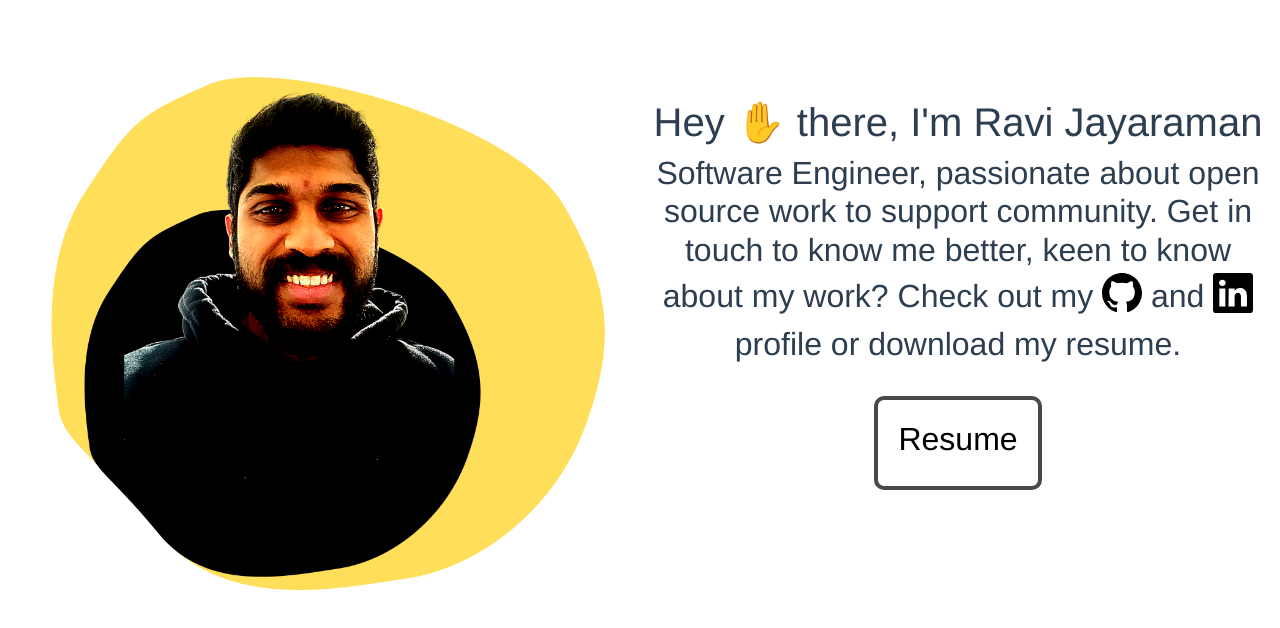
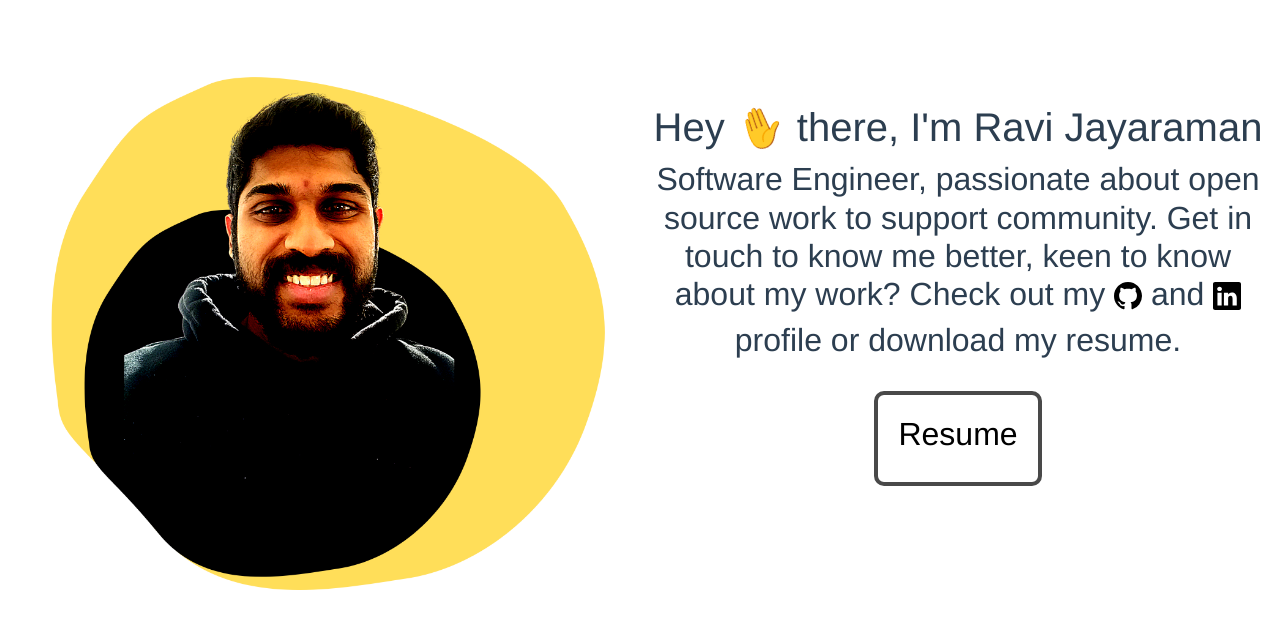
Before and after one commit to ravijayaraman/portfolio, a Vue app: page / in a window 1280 px wide. Shown: the top 628 px of the page. Built offline with nearby package versions, Linux system fonts and the light colour scheme.

Commit message:
Added animation

```diff
--- a/src/views/Landing.vue
+++ b/src/views/Landing.vue
@@ -1,11 +1,17 @@
 <template>
-  <div class="row h-100 d-flex align-items-center px-3">
+  <div class="row align-items-center px-3 py-0 my-0">
     <div class="col img-container">
       <img alt="Profile" src="../assets/landing-profile.png" />
     </div>
     <div class="col">
       <div class="row">
-        <h1>Hey &#x270B; there, I'm Ravi Jayaraman</h1>
+        <h1>
+          Hey
+          <button class="button-container-wave mx-0 px-0">
+            &#x270B;
+          </button>
+          there, I'm Ravi Jayaraman
+        </h1>
         <h2>
           Software Engineer, passionate about open source work to support
           community. Get in touch to know me better, keen to know about my work?
@@ -14,14 +20,14 @@
             class="link-container-sm"
             href="https://github.com/ravijayaraman"
             target="_blank"
-            ><h1><b-icon-github></b-icon-github></h1
+            ><h3><b-icon-github></b-icon-github></h3
           ></a>
           and
           <a
             class="link-container-sm"
             href="https://www.linkedin.com/in/jayaraman-ravi"
             target="_blank"
-            ><h1><b-icon-linkedin></b-icon-linkedin></h1
+            ><h3><b-icon-linkedin></b-icon-linkedin></h3
           ></a>
           profile or download my resume.
         </h2>
@@ -39,6 +45,10 @@
 </template>
 
 <style scoped>
+body {
+  height: 90vh;
+}
+
 .img-container img {
   width: 100%;
   height: auto;
@@ -82,4 +92,28 @@
   transition: all 0.3s ease 0s;
   transform: scale(1.2);
 }
+
+.button-container-wave {
+  text-decoration: none;
+  border: none;
+  background: none;
+  transform: rotate(-20deg);
+}
+
+.button-container-wave:hover {
+  background: transparent;
+  border: none;
+  animation: wave-hand 0.2s infinite;
+  transform: scale(1.5) rotate(-20deg);
+  animation-direction: alternate;
+}
+
+@keyframes wave-hand {
+  0% {
+    transform: scale(2) rotate(-20deg);
+  }
+  100% {
+    transform: scale(2) rotate(20deg);
+  }
+}
 </style>
```
